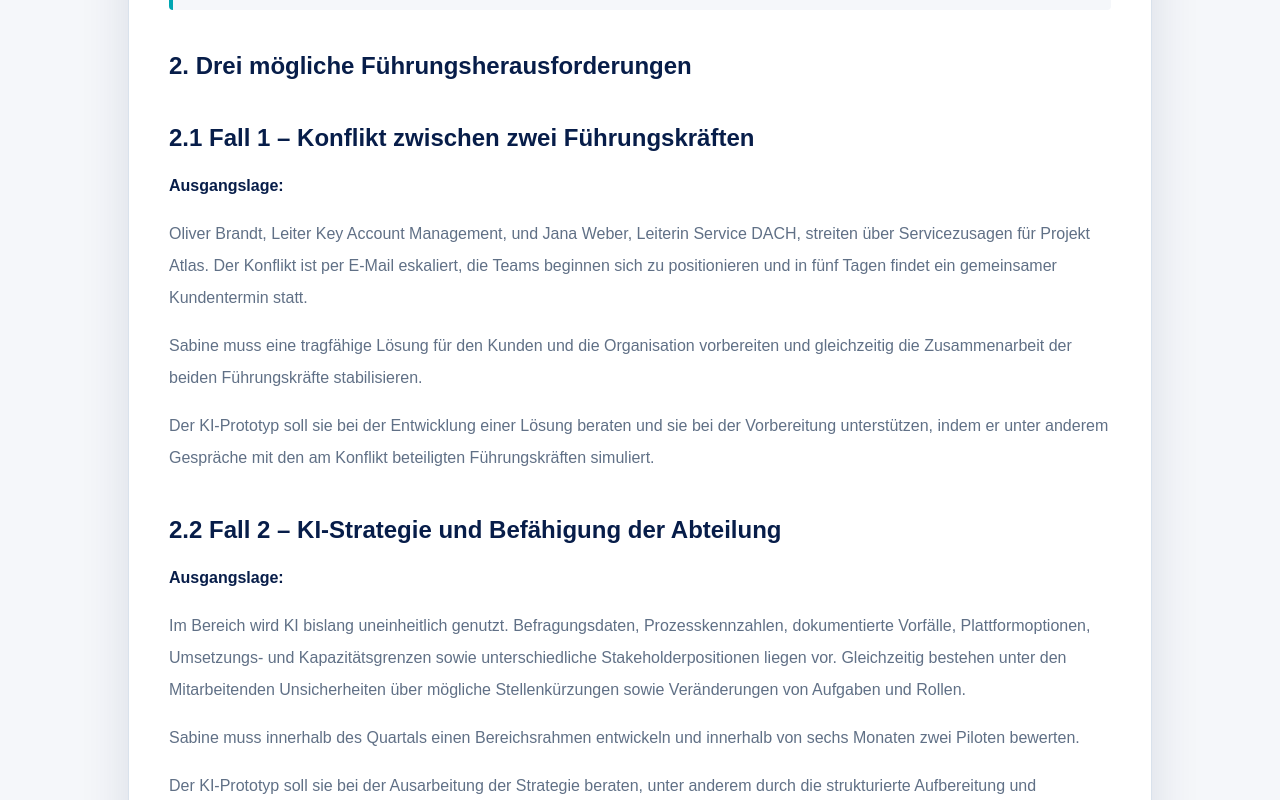
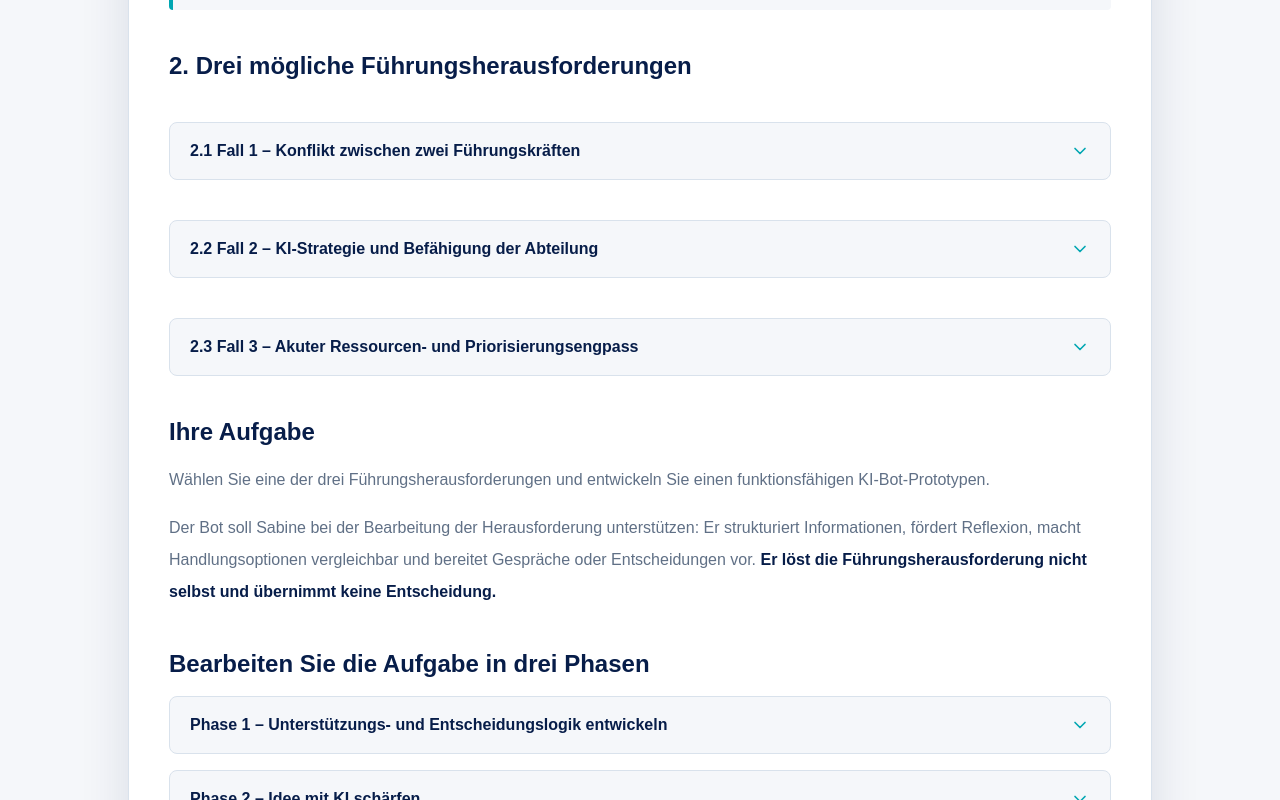
Before and after one commit to eurosysteam/Kronberg, a Next.js app: page /training/leadership in a window 1280 px wide. Shown: the part 960-1760 px from the top of the page. Built offline with nearby package versions, Linux system fonts and the light colour scheme.

Commit message:
Make leadership cases collapsible

```diff
--- a/components/training-task-page.tsx
+++ b/components/training-task-page.tsx
@@ -10,7 +10,11 @@ import { intelligenceDe } from "@/content/training/intelligence.de";
 import { intelligenceEn } from "@/content/training/intelligence.en";
 import { leadershipDe } from "@/content/training/leadership.de";
 import { leadershipEn } from "@/content/training/leadership.en";
-import type { TrainingArea, TrainingTaskContent } from "@/content/training/types";
+import type {
+  TrainingArea,
+  TrainingSection,
+  TrainingTaskContent,
+} from "@/content/training/types";
 import { withBasePath } from "@/lib/base-path";
 
 const contentMap: Record<TrainingArea, { de: TrainingTaskContent; en: TrainingTaskContent }> = {
@@ -64,28 +68,35 @@ export function TrainingTaskPage({ area }: { area: TrainingArea }) {
               </div>
 
               <div className="mt-10 grid gap-10">
-                {content.sections.map((section) => (
-                  <section key={section.title}>
-                    <h2 className="text-2xl font-bold text-[var(--color-navy)]">
-                      {section.title}
-                    </h2>
-                    {section.body ? <TrainingBody paragraphs={section.body} /> : null}
-                    {section.items ? (
-                      <ul className="mt-4 list-disc space-y-2 pl-6 text-base leading-7 text-[var(--color-muted)] marker:text-[var(--color-cyan)]">
-                        {section.items.map((item) => (
-                          <li className="pl-1" key={item}>
-                            <InlineText text={item} />
-                          </li>
-                        ))}
-                      </ul>
-                    ) : null}
-                    {section.callout ? (
-                      <p className="mt-5 rounded border-l-4 border-[var(--color-cyan)] bg-[var(--color-light)] px-5 py-4 font-semibold leading-7 text-[var(--color-navy)]">
-                        {section.callout}
-                      </p>
-                    ) : null}
-                  </section>
-                ))}
+                {content.sections.map((section) => {
+                  const isLeadershipCase =
+                    area === "leadership" && /^2\.[1-3]\s+(Fall|Case)\b/i.test(section.title);
+
+                  return isLeadershipCase ? (
+                    <details
+                      className="group block w-full rounded-lg border border-[var(--color-line)] bg-[var(--color-light)] text-left open:border-[var(--color-cyan)]"
+                      key={section.title}
+                    >
+                      <summary className="flex w-full cursor-pointer list-none items-center gap-4 px-5 py-4 text-left font-bold text-[var(--color-navy)] focus-visible:outline focus-visible:outline-2 focus-visible:outline-offset-2 focus-visible:outline-[var(--color-cyan)] [&::-webkit-details-marker]:hidden">
+                        <span className="min-w-0 flex-1 text-left">{section.title}</span>
+                        <ChevronDown
+                          aria-hidden="true"
+                          className="h-5 w-5 shrink-0 text-[var(--color-cyan)] transition-transform group-open:rotate-180 motion-reduce:transition-none"
+                        />
+                      </summary>
+                      <div className="border-t border-[var(--color-line)] px-5 pb-5">
+                        <TrainingSectionContent section={section} />
+                      </div>
+                    </details>
+                  ) : (
+                    <section key={section.title}>
+                      <h2 className="text-2xl font-bold text-[var(--color-navy)]">
+                        {section.title}
+                      </h2>
+                      <TrainingSectionContent section={section} />
+                    </section>
+                  );
+                })}
               </div>
 
               <section className="mt-12 rounded-lg bg-[var(--color-navy)] p-6 text-white">
@@ -123,6 +134,28 @@ export function TrainingTaskPage({ area }: { area: TrainingArea }) {
         </section>
       </main>
       <Footer />
+    </>
+  );
+}
+
+function TrainingSectionContent({ section }: { section: TrainingSection }) {
+  return (
+    <>
+      {section.body ? <TrainingBody paragraphs={section.body} /> : null}
+      {section.items ? (
+        <ul className="mt-4 list-disc space-y-2 pl-6 text-base leading-7 text-[var(--color-muted)] marker:text-[var(--color-cyan)]">
+          {section.items.map((item) => (
+            <li className="pl-1" key={item}>
+              <InlineText text={item} />
+            </li>
+          ))}
+        </ul>
+      ) : null}
+      {section.callout ? (
+        <p className="mt-5 rounded border-l-4 border-[var(--color-cyan)] bg-[var(--color-light)] px-5 py-4 font-semibold leading-7 text-[var(--color-navy)]">
+          {section.callout}
+        </p>
+      ) : null}
     </>
   );
 }
```
